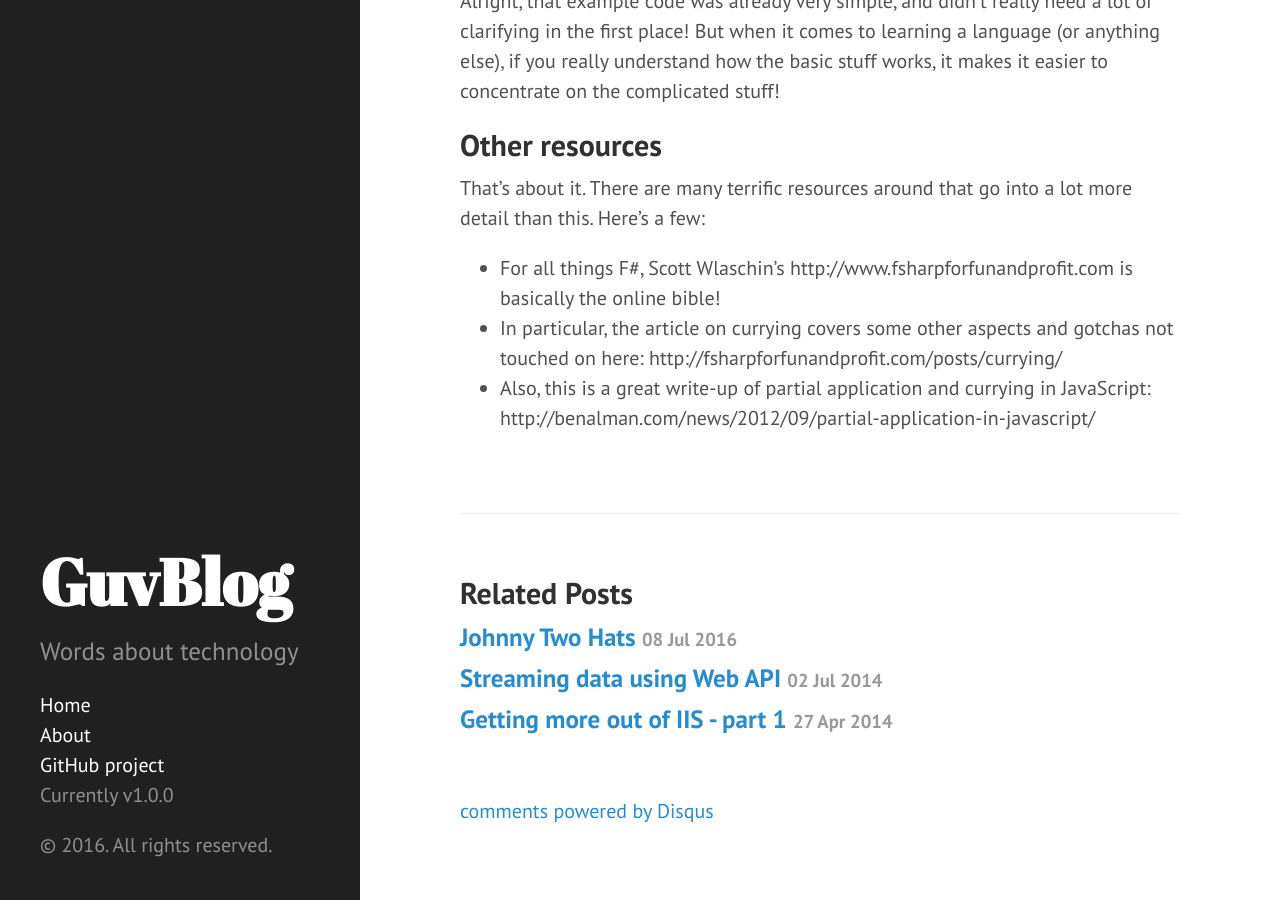
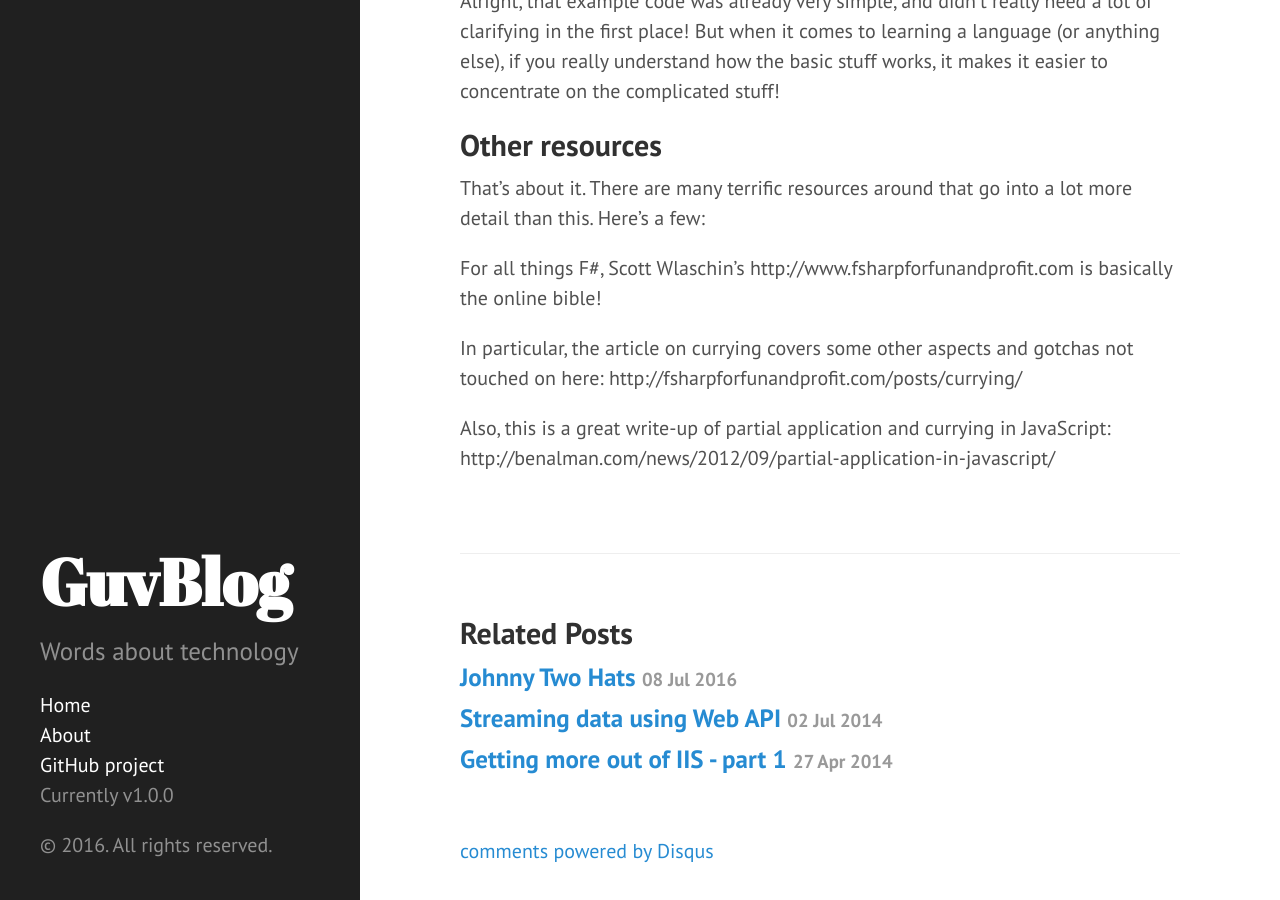
Before and after one commit to DblV/DblV.github.io, a Jekyll site: the page built from _posts/2016-07-23-currying_in_fsharp.md, in a window 1280 px wide and 900 px high, scrolled down 3844 px. Built offline with Jekyll 4.4.1, drawn with Linux system fonts in a browser that asks for light colours; comment, search, counter and statistics services are not loaded.

Commit message:
MD lists refusing to play ball

```diff
--- a/_posts/2016-07-23-currying_in_fsharp.md
+++ b/_posts/2016-07-23-currying_in_fsharp.md
@@ -118,6 +118,9 @@
 ## Other resources
 
 That's about it. There are many terrific resources around that go into a lot more detail than this.  Here's a few:
- * For all things F#, Scott Wlaschin's http://www.fsharpforfunandprofit.com is basically the online bible!
- * In particular, the article on currying covers some other aspects and gotchas not touched on here: http://fsharpforfunandprofit.com/posts/currying/
- * Also, this is a great write-up of partial application and currying in JavaScript: http://benalman.com/news/2012/09/partial-application-in-javascript/
+
+For all things F#, Scott Wlaschin's http://www.fsharpforfunandprofit.com is basically the online bible!
+
+In particular, the article on currying covers some other aspects and gotchas not touched on here: http://fsharpforfunandprofit.com/posts/currying/
+
+Also, this is a great write-up of partial application and currying in JavaScript: http://benalman.com/news/2012/09/partial-application-in-javascript/
```
